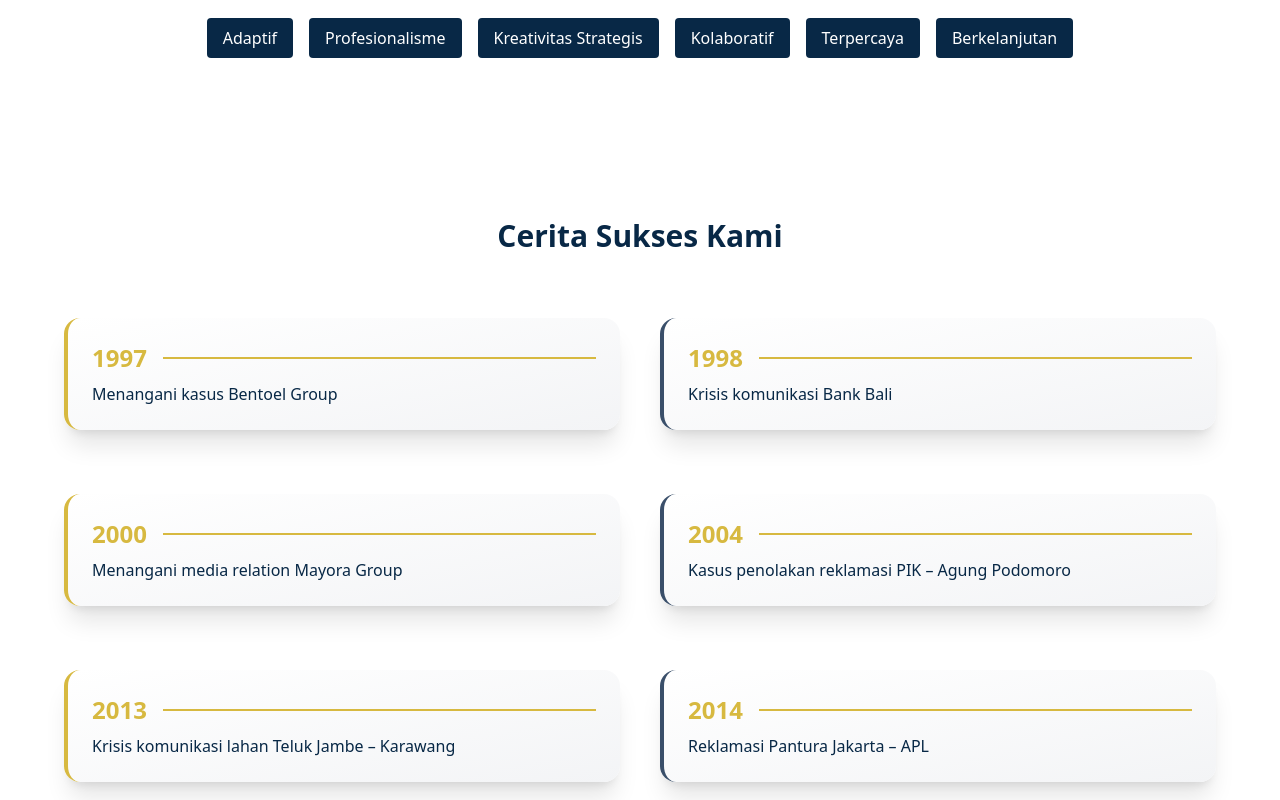
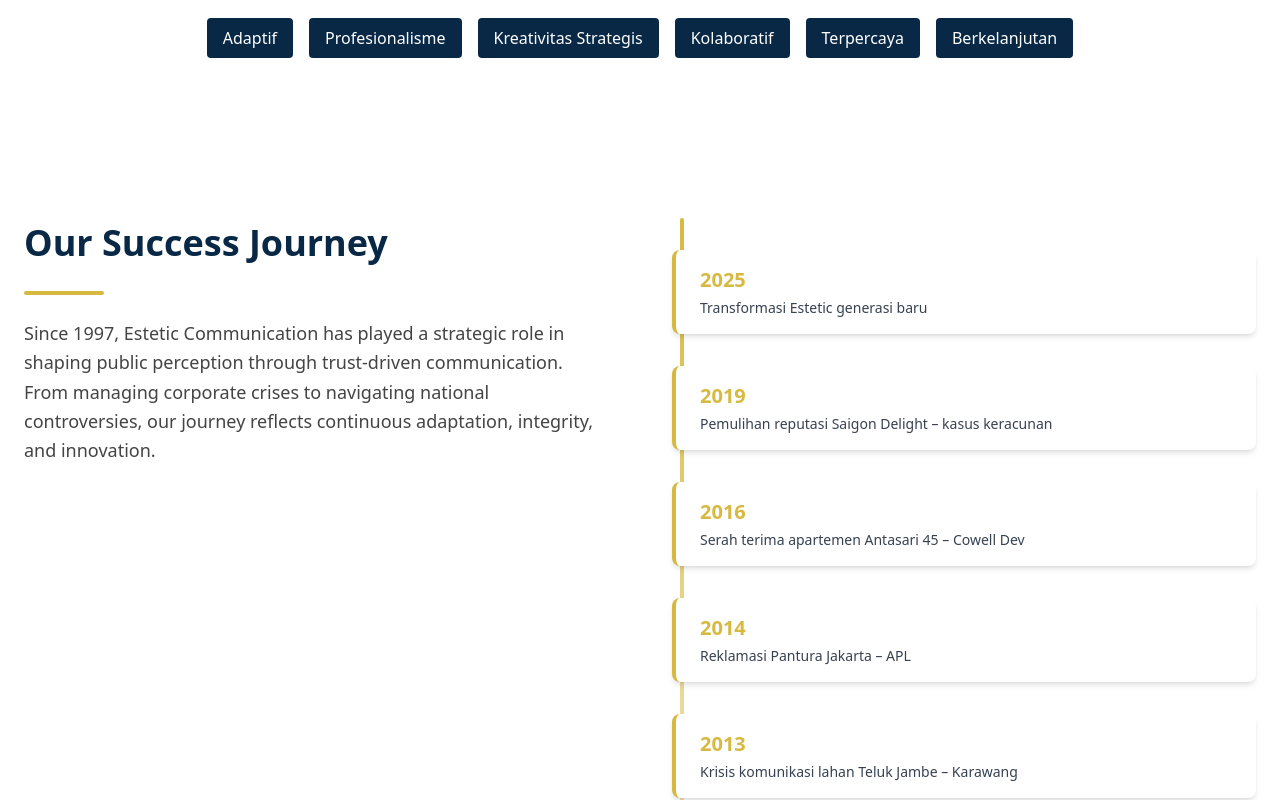
Before and after one commit to ProfAdri90/estetic-dinamis, a Next.js app: page / in a window 1280 px wide. Shown: the part 2140-2940 px from the top of the page. Built offline with nearby package versions, Linux system fonts and the light colour scheme.

Commit message:
Update index.js

```diff
--- a/pages/index.js
+++ b/pages/index.js
@@ -459,32 +459,45 @@ useEffect(() => {
     ))}
   </div>
 </section>
- <section id="sukses" className="relative py-20 bg-white text-[#082846]">
-  <h3 className="text-3xl font-bold mb-16 text-center">
-    Cerita Sukses Kami
-  </h3>
+<section id="sukses" className="relative py-20 px-6 bg-white text-[#082846]">
+  <div className="max-w-7xl mx-auto grid grid-cols-1 md:grid-cols-2 gap-16">
 
-  <div className="relative max-w-6xl mx-auto grid grid-cols-1 md:grid-cols-2 gap-y-16 gap-x-10">
-    {successStory.map((item, index) => (
-      <motion.div
-        key={index}
-        initial={{ opacity: 0, y: 30, x: index % 2 === 0 ? -20 : 20 }}
-        whileInView={{ opacity: 1, y: 0, x: 0 }}
-        transition={{ duration: 0.6, delay: index * 0.2 }}
-        viewport={{ once: true }}
-        className={`relative p-6 rounded-2xl shadow-xl border-l-4 ${
-          index % 2 === 0
-            ? 'md:col-start-1 border-[#d7b940]'
-            : 'md:col-start-2 border-[#3a4f6a]'
-        } bg-gradient-to-br from-white to-gray-100`}
-      >
-        <div className="flex items-center gap-4 mb-2">
-          <div className="text-2xl font-bold text-[#d7b940]">{item.year}</div>
-          <div className="h-[2px] flex-1 bg-[#d7b940]" />
-        </div>
-        <p className="text-sm md:text-base">{item.text}</p>
-      </motion.div>
-    ))}
+    {/* Kolom Kiri: Judul + Narasi */}
+    <div className="space-y-6">
+      <h3 className="text-4xl font-bold leading-snug">
+        Our Success Journey
+      </h3>
+      <div className="w-20 h-1 bg-[#d7b940] rounded mb-4"></div>
+      <p className="text-lg leading-relaxed text-[#444]">
+        Since 1997, Estetic Communication has played a strategic role
+        in shaping public perception through trust-driven communication.
+        From managing corporate crises to navigating national controversies,
+        our journey reflects continuous adaptation, integrity, and innovation.
+      </p>
+    </div>
+
+    {/* Kolom Kanan: Timeline Anak Tangga (scale menurun) */}
+    <div className="relative flex flex-col items-start space-y-8">
+      <div className="absolute left-2 top-0 h-full w-1 bg-gradient-to-b from-[#d7b940] to-transparent rounded-full"></div>
+
+      {[...successStory].reverse().map((item, index) => {
+        const baseScale = 1.1 - index * 0.06;
+        return (
+          <motion.div
+            key={item.year}
+            initial={{ opacity: 0, y: 20 }}
+            whileInView={{ opacity: 1, y: 0 }}
+            transition={{ duration: 0.5, delay: index * 0.15 }}
+            viewport={{ once: true }}
+            style={{ transform: `scale(${baseScale})`, transformOrigin: 'left center' }}
+            className="relative z-10 w-full pl-6 pr-4 py-4 bg-white border-l-4 border-[#d7b940] shadow-md rounded-lg"
+          >
+            <h4 className="text-xl font-bold text-[#d7b940]">{item.year}</h4>
+            <p className="text-sm mt-1 text-gray-700">{item.text}</p>
+          </motion.div>
+        );
+      })}
+    </div>
   </div>
 </section>
 
```
